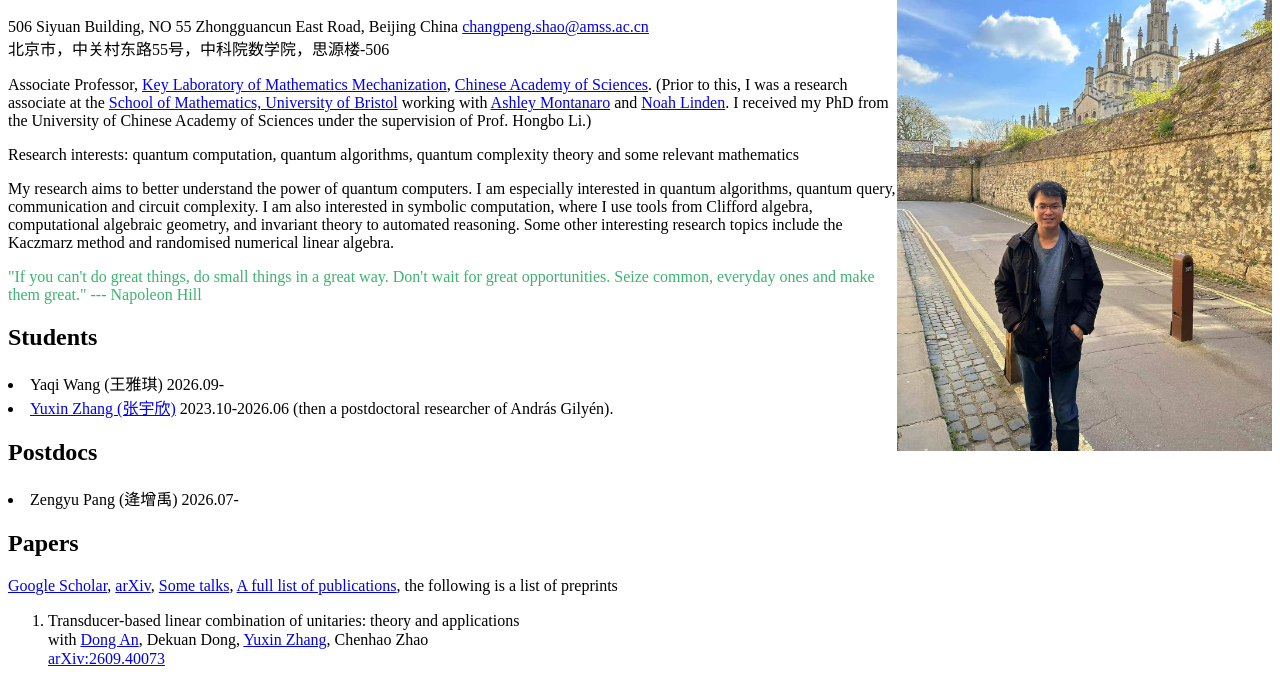
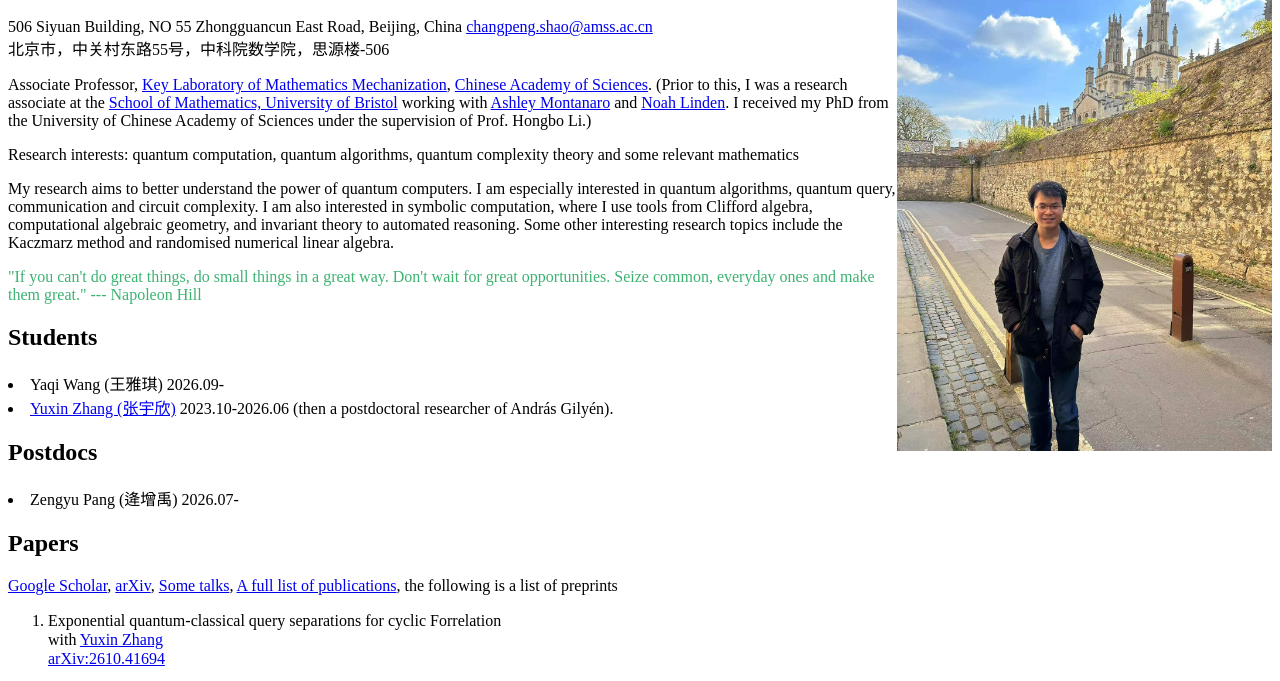
Before and after one commit to Changpeng-Shao/Changpeng-Shao.github.io, a plain HTML site: page index.html in a window 1280 px wide. Shown: the part 57-738 px from the top of the page. Drawn offline with Linux system fonts and the light colour scheme.

Commit message:
Update index.html

```diff
--- a/index.html
+++ b/index.html
@@ -7,7 +7,7 @@
 
           <h1 class="mb-0">Changpeng Shao (邵长鹏) </h1>
 
-          <div class="subheading mb-5">506 Siyuan Building, NO 55 Zhongguancun East Road, Beijing China
+          <div class="subheading mb-5">506 Siyuan Building, NO 55 Zhongguancun East Road, Beijing, China
             <a href="mailto:changpeng.shao@amss.ac.cn">changpeng.shao@amss.ac.cn</a>
           </div>
 
@@ -64,6 +64,14 @@
           </p>
 
           <ol>
+                    <li>
+           <p class="small">
+                      Exponential quantum-classical query separations for cyclic Forrelation <br>
+                      with <a href="https://yuxinzhangmath.github.io/">Yuxin Zhang</a> <br>
+                      <a href="https://arxiv.org/abs/2610.41694" target="_blank">arXiv:2610.41694</a>  <br>
+
+           </p>
+           </li>
 
           <li>
            <p class="small">
```
